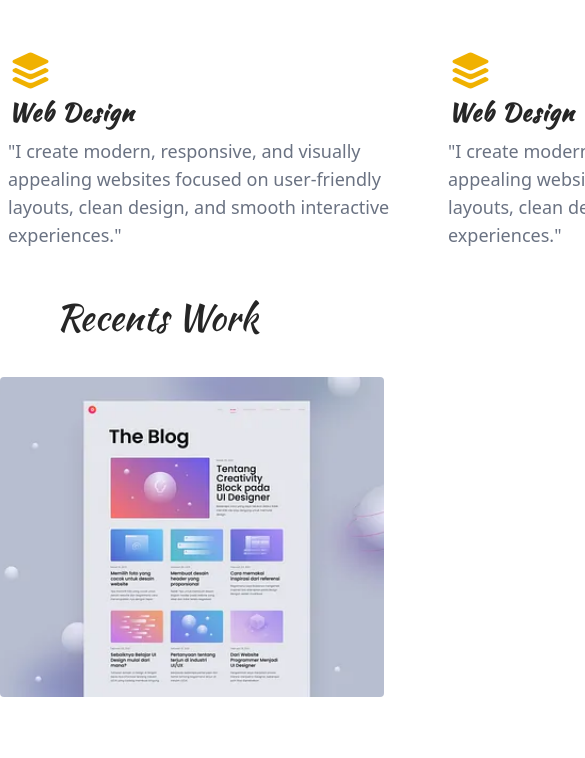
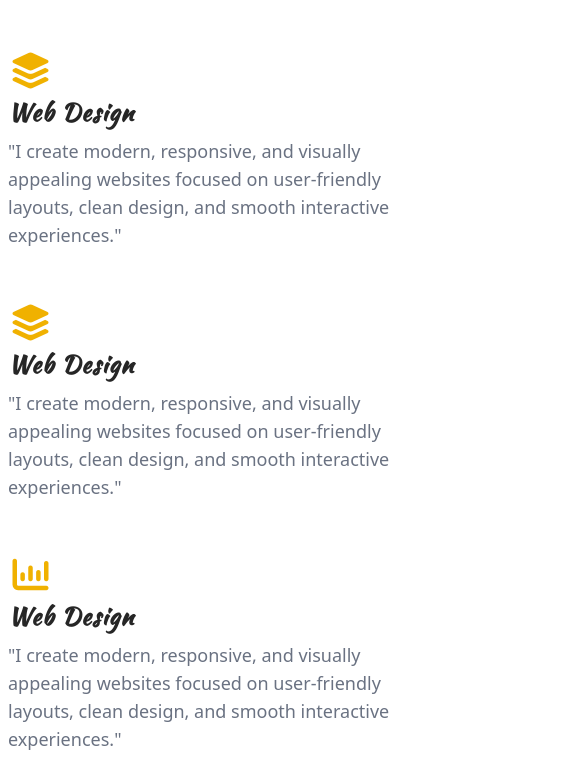
Before and after one commit to siamwd/portfolio, a plain HTML site: page index.html in a window 390 px wide. Shown: the part 2930-3688 px from the top of the page, 585 px wide, since content can reach past the window. Drawn offline with nearby package versions, Linux system fonts and the light colour scheme.

Commit message:
Update index.html

```diff
--- a/index.html
+++ b/index.html
@@ -105,7 +105,7 @@
                         </p>
                     </div>
                 </div>
-                <div class="flex mt-10 gap-14 justify-between mt-14 ">
+                <div class="flex flex-col md:flex-row mt-10 gap-14 justify-between mt-14 ">
                     <div class="space-y-2">
                         <i class="fa-solid fa-layer-group text-4xl text-yellow-500"></i>
                         <h2 class="text-2xl text-neutral-800 font-semibold tracking-wider">Web Design</h2>
```
